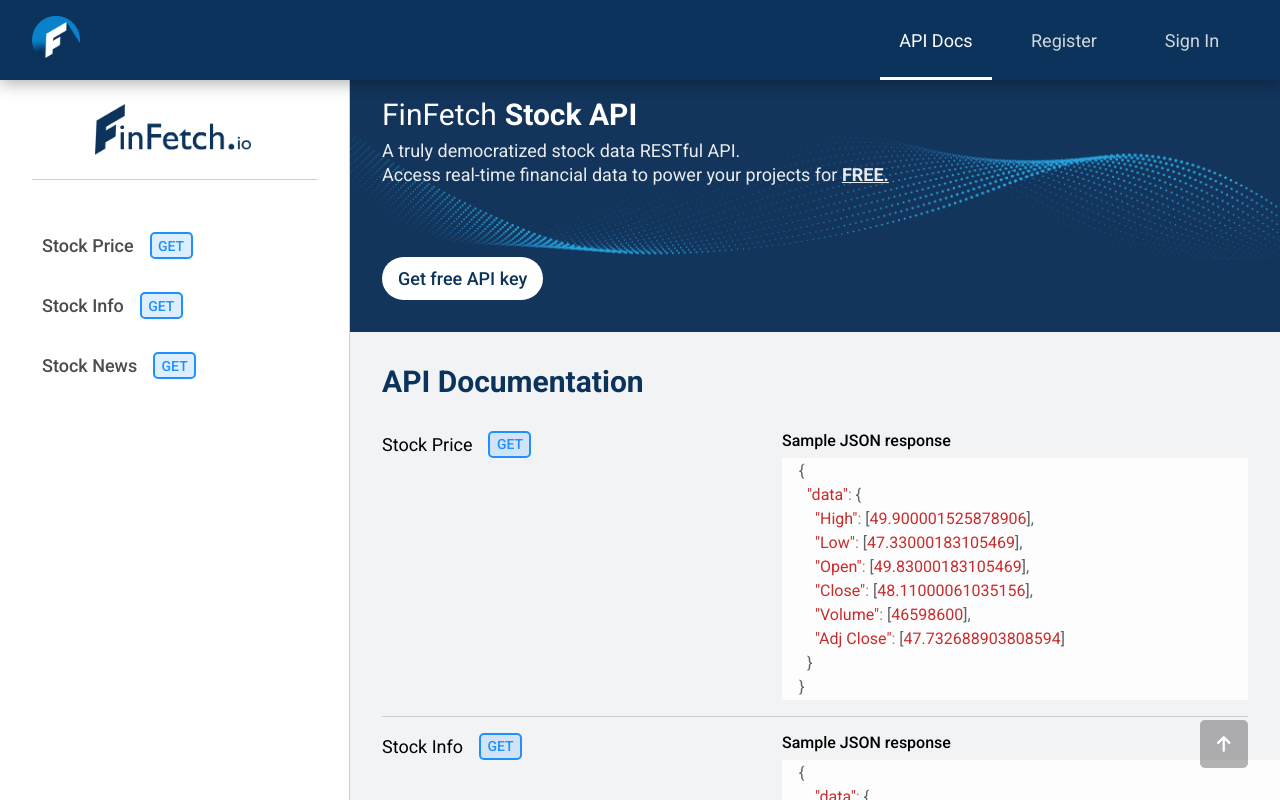
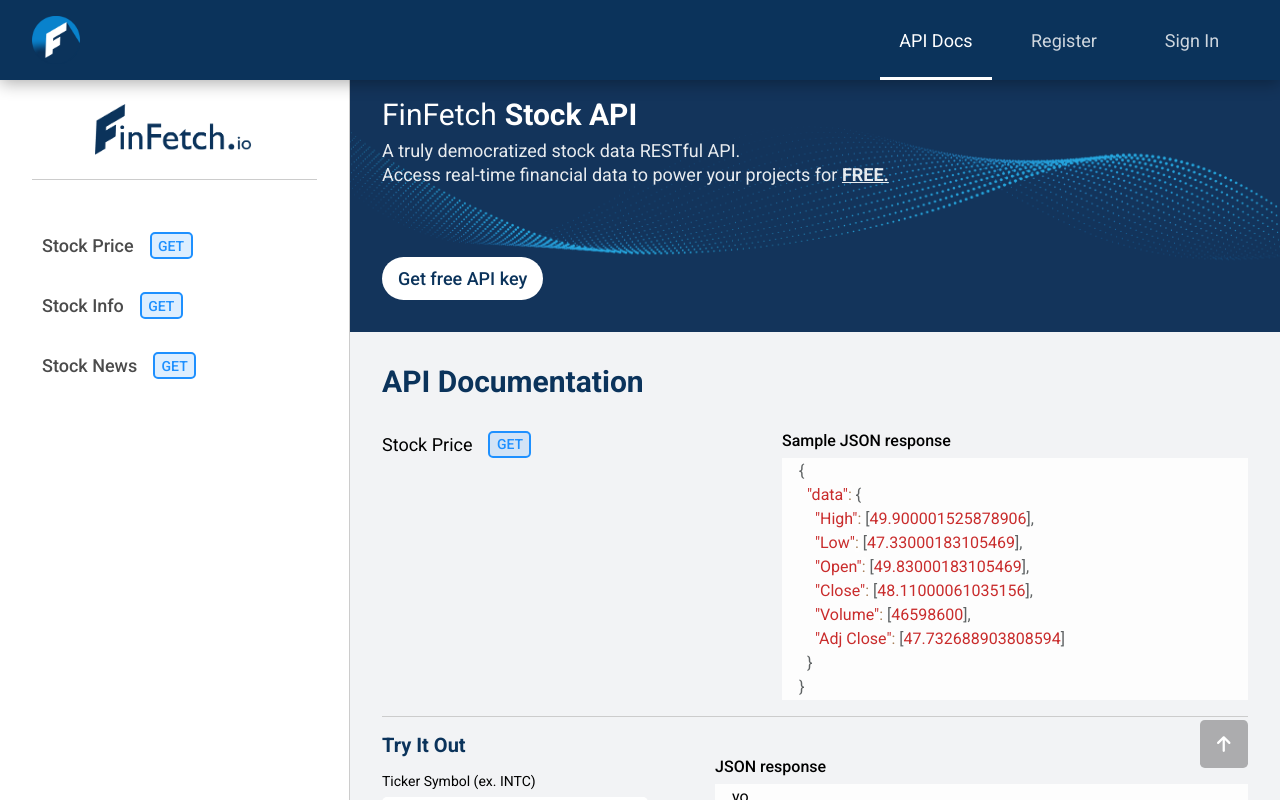
Before and after one commit to dnitecki/finfetch-ui, a React (Create React App) app: page /api/docs in a window 1280 px wide. Built offline with nearby package versions, Linux system fonts and the light colour scheme.

Commit message:
add try it out section

```diff
--- a/src/apps/finfetch-api/pages/documentation/Documentation.jsx
+++ b/src/apps/finfetch-api/pages/documentation/Documentation.jsx
@@ -88,6 +88,7 @@ export default function Documentation() {
                 API Documentation
               </div>
               <div id="stock-price" className="documentation-content">
+                <div className="documentation-content-top">
                   <div className="documentation-text">
                     <div className="documentation-content-header-text">
                       Stock Price <div className="request-type-get">GET</div>
@@ -105,6 +106,46 @@ export default function Documentation() {
                     >
                       {stockPrice}
                     </SyntaxHighlighter>
+                  </div>
+                </div>
+                <div className="documentation-content-bottom">
+                  <div className="documentation-tryitout-header">
+                    Try It Out
+                  </div>
+                  <div className="documentation-tryitout-content">
+                    <div className="documentation-tryitout-form">
+                      <form className="tryitout-form">
+                        <label className="form-label" htmlFor="ticker">
+                          Ticker Symbol (ex. INTC)
+                        </label>
+                        <input className="form-input" type="text" id="ticker" />
+                        <label className="form-label" htmlFor="start">
+                          Start Date
+                        </label>
+                        <input className="form-input" type="text" id="start" />
+                        <label className="form-label" htmlFor="end">
+                          End Date
+                        </label>
+                        <input className="form-input" type="text" id="end" />
+                        <button className="form-button tryitout-button">
+                          Send Request
+                        </button>
+                      </form>
+                    </div>
+                    <div className="documentation-tryitout-results">
+                      <div className="documentation-code-header">
+                        JSON response
+                      </div>
+                      <SyntaxHighlighter
+                        useInlineStyles={true}
+                        className="syntax-highlighter"
+                        language="json"
+                        style={coy}
+                      >
+                        yo
+                      </SyntaxHighlighter>
+                    </div>
+                  </div>
                 </div>
               </div>
               <div id="stock-info" className="documentation-content">
--- a/src/apps/finfetch-api/pages/documentation/Documentation.scss
+++ b/src/apps/finfetch-api/pages/documentation/Documentation.scss
@@ -34,10 +34,17 @@
 .documentation-content {
   margin-top: 1rem;
   display: flex;
+  flex-direction: column;
+  border-bottom: 1px solid #ccc;
+  scroll-margin-top: 5rem;
+  row-gap: 1rem;
+}
+.documentation-content-top {
+  display: flex;
   width: 100%;
   border-bottom: 1px solid #ccc;
-  scroll-margin-top: 5rem;
 }
+
 .documentation-content-wrapper {
   padding-top: 1rem;
   padding-bottom: 1rem;
@@ -64,6 +71,7 @@
 .syntax-highlighter {
   width: 100%;
   max-height: 22rem;
+  min-height: 12rem;
   margin: 0;
 }
 .documentation-sidebar {
@@ -275,3 +283,41 @@
   width: 10rem;
   height: 100%;
 }
+.documentation-content-bottom {
+  display: flex;
+  flex-direction: column;
+  width: 100%;
+  margin-bottom: 1rem;
+}
+.documentation-tryitout-header {
+  display: flex;
+  font-size: 20px;
+  font-weight: Bold;
+  color: #0b335b;
+}
+.documentation-tryitout-content {
+  display: flex;
+}
+.documentation-tryitout-form {
+  margin-top: 1rem;
+  display: flex;
+  width: 25rem;
+}
+.tryitout-form {
+  width: 80%;
+  display: flex;
+  flex-direction: column;
+  align-content: center;
+  justify-content: center;
+  row-gap: 0.5rem;
+}
+.documentation-tryitout-results {
+  display: flex;
+  width: 40rem;
+  flex-direction: column;
+}
+.tryitout-button {
+  background-color: #0b335b;
+  color: #fff;
+  margin-top: 0.5rem;
+}
--- a/src/pages/landingPage/LandingPage.scss
+++ b/src/pages/landingPage/LandingPage.scss
@@ -206,7 +206,7 @@
   width: 100vw;
   height: 100vh;
   background-color: #0982cc;
-  transition: all ease 0.4s;
+  transition: all ease 0.3s;
 }
 .landingPage-screen-icon-api {
   height: 11rem;
```
Lines whose indentation alone changed are shown as unchanged.
